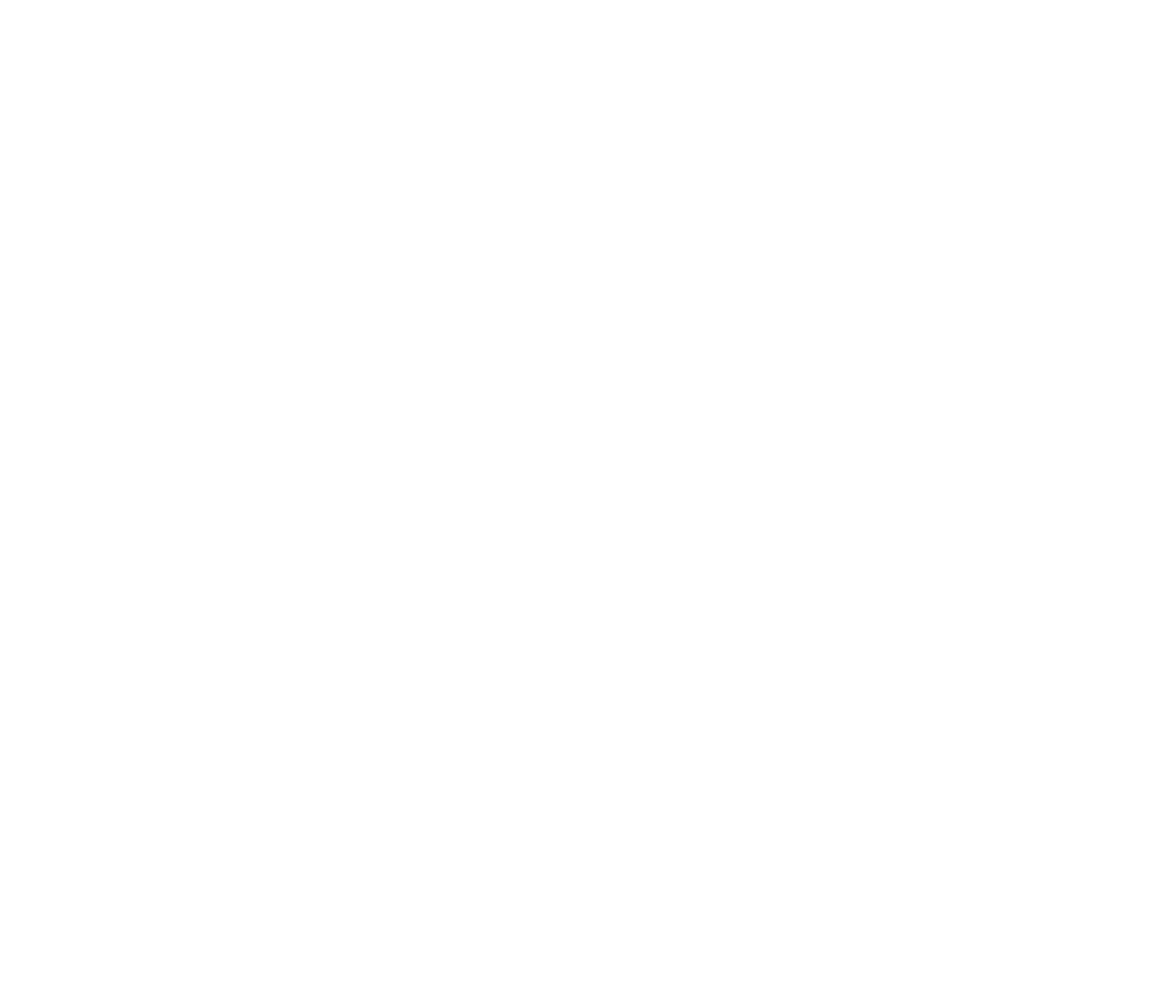
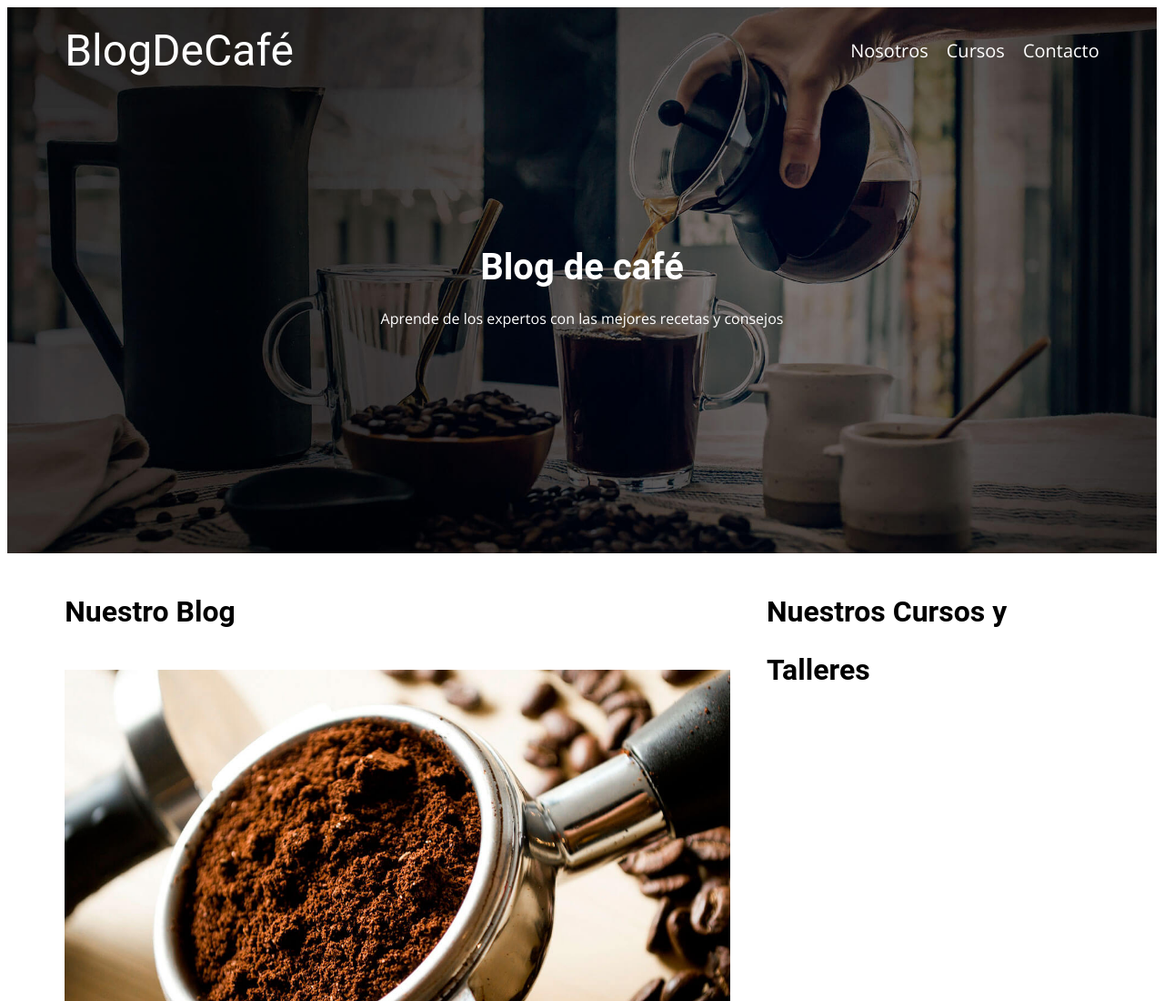
Before and after one commit to Lajs5257/BlogCafe, a plain HTML site: page index.html in a window 1280 px wide. Shown: the top 1100 px of the page at 91% size. Before the commit the page ends 800 px from the top, so only its background shows below. Drawn offline with nearby package versions, Linux system fonts and the light colour scheme.

Commit message:
entradas agregadas

```diff
--- a/css/style.css
+++ b/css/style.css
@@ -58,3 +58,58 @@ img{
 .text-center{
     text-align: center;
 }
+
+/** Header **/
+.header{
+    background-image: url(../img/banner.jpg);
+    height: 60rem;
+    background-size: cover;
+    background-repeat: no-repeat;
+    background-position: center;
+}
+.header__texto{
+    color: var(--blanco);
+    margin-top: 5rem;
+}
+@media (min-width: 768px){
+    .header__texto{
+        margin-top: 15rem;
+    }
+}
+@media (min-width: 768px){
+    .barra{
+        display: flex;
+        justify-content: space-between;
+        align-items: center;
+    }
+}
+.logo{
+    color: var(--blanco);
+}
+.logo__nombre{
+    font-weight: 400;
+}
+.logo__bold{
+    font-weight: 700;
+}
+@media (min-width: 768px) {
+    .navegacion{
+        display: flex;
+        gap: 2rem;
+    }
+}
+.navegacion__enlace{
+    display: block;
+    color: var(--blanco);
+    font-size: 2rem;
+    text-align: center;
+}
+
+/** main **/
+@media (min-width: 768px){
+    .contenido-principal{
+        display: grid;
+        grid-template-columns: 2fr 1fr;
+        column-gap: 4rem;
+    }
+}
--- a/index.html
+++ b/index.html
@@ -11,6 +11,64 @@
 
 </head>
 <body>
+    <header class="header">
 
+        <div class="contenedor">
+            <div class="barra">
+                <a href="index.html" class="logo">
+                    <h1 class="logo__nombre no-margin text-center">Blog<span class="logo_bold">DeCafé</span></h1>
+                </a>
+
+                <nav class="navegacion">
+                    <a href="nosotros.html" class="navegacion__enlace">Nosotros</a>
+                    <a href="cursos.html" class="navegacion__enlace">Cursos</a>
+                    <a href="contacto.html" class="navegacion__enlace">Contacto</a>
+
+                </nav>
+            </div>
+        </div>
+        <div class="header__texto text-center">
+            <h2 class="no-margin">Blog de café</h2>
+            <p class="no-margin">Aprende de los expertos con las mejores recetas y consejos</p>
+        </div>
+    </header>
+    <div class="contenedor contenido-principal">
+        <main class="blog">
+            <h3>Nuestro Blog</h3>
+            <article class="entrada">
+                <div class="entrada__imagen">
+                    <img src="img/blog1.jpg" alt="imagen blog">
+                </div>
+                <div class="entrada__contenido">
+                    <h4 class="no-margin">Tipos de Granos de Café</h4>
+                    <p>Lorem ipsum dolor sit, amet consectetur adipisicing elit. Voluptatum unde dicta sequi? Nihil doloremque ullam, omnis quam dolor exercitationem, fugit veritatis expedita commodi nulla, unde perspiciatis mollitia dolorem quo illum.</p>
+                    <a href="entrada.html" class="boton boton--primario">Leer más</a>
+                </div>
+            </article>
+            <article class="entrada">
+                <div class="entrada__imagen">
+                    <img src="img/blog2.jpg" alt="imagen blog">
+                </div>
+                <div class="entrada__contenido">
+                    <h4 class="no-margin">3 Deliciosas Recetas de Café </h4>
+                    <p>Lorem ipsum dolor sit, amet consectetur adipisicing elit. Voluptatum unde dicta sequi? Nihil doloremque ullam, omnis quam dolor exercitationem, fugit veritatis expedita commodi nulla, unde perspiciatis mollitia dolorem quo illum.</p>
+                    <a href="entrada.html" class="boton boton--primario">Leer más</a>
+                </div>
+            </article>
+            <article class="entrada">
+                <div class="entrada__imagen">
+                    <img src="img/blog3.jpg" alt="imagen blog">
+                </div>
+                <div class="entrada__contenido">
+                    <h4 class="no-margin">Beneficios del Café</h4>
+                    <p>Lorem ipsum dolor sit, amet consectetur adipisicing elit. Voluptatum unde dicta sequi? Nihil doloremque ullam, omnis quam dolor exercitationem, fugit veritatis expedita commodi nulla, unde perspiciatis mollitia dolorem quo illum.</p>
+                    <a href="entrada.html" class="boton boton--primario">Leer más</a>
+                </div>
+            </article>
+        </main>
+        <aside class="sidebar">
+            <h3>Nuestros Cursos y Talleres</h3>
+        </aside>
+    </div>
 </body>
 </html>
```
